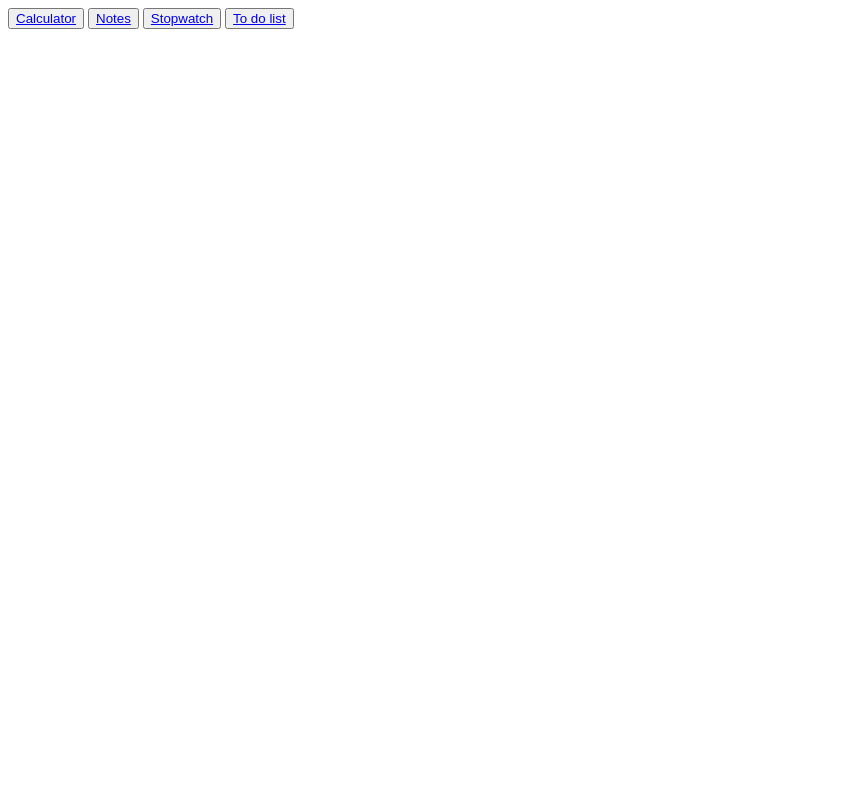
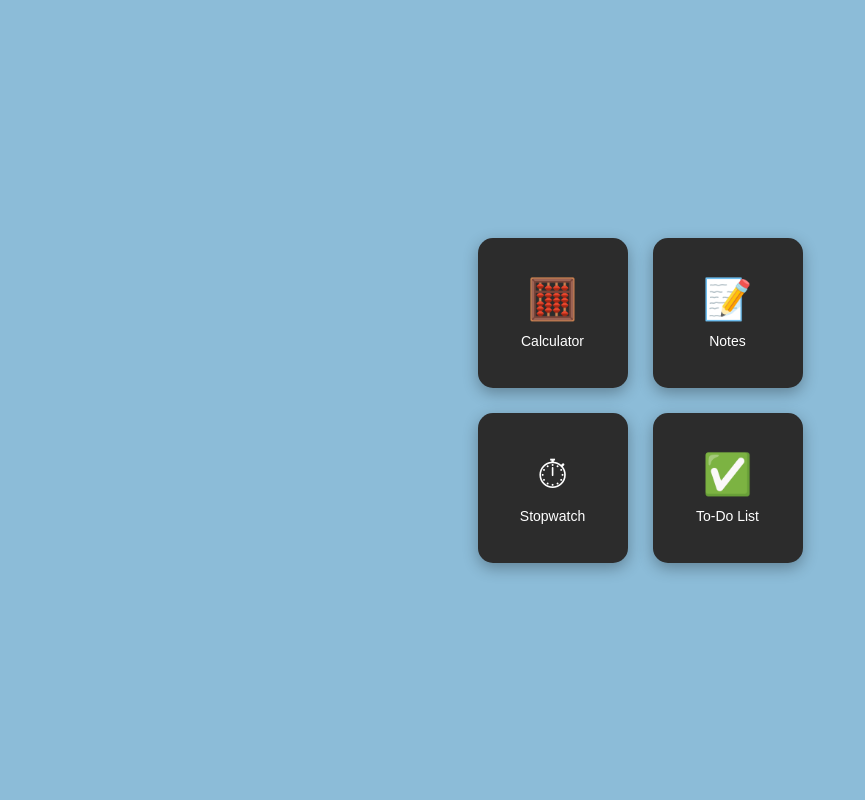
Before and after one commit to leja123/tools-app, a PHP site: page /main.php in a window 1280 px wide. Shown: the whole page, without its empty margins (0-865 px from the left). Run offline with PHP 8.4, Linux system fonts and the light colour scheme.

Commit message:
added css to main.php

```diff
--- a/main.php
+++ b/main.php
@@ -1,7 +1,99 @@
 <?php
 session_start();
 ?>
-<button><a href="calculator.php">Calculator</a></button>
-<button><a href="notes.php">Notes</a></button>
-<button><a href="stopwatch.php">Stopwatch</a></button>
-<button><a href="toDoList.php">To do list</a></button>
+
+<!DOCTYPE html>
+<html>
+<head>
+    <title>Tools</title>
+
+<style>
+body {
+    margin: 0;
+    font-family: Arial, sans-serif;
+    background: #8cbcd8;
+
+    display: flex;
+    justify-content: center;
+    align-items: center;
+    height: 100vh;
+}
+
+/* container grid */
+.menu {
+    display: grid;
+    grid-template-columns: repeat(2, 150px);
+    gap: 25px;
+}
+
+/* button cards */
+.menu a {
+    text-decoration: none;
+}
+
+.card {
+    width: 150px;
+    height: 150px;
+    background: #2c2c2c;
+    border-radius: 15px;
+
+    display: flex;
+    flex-direction: column;
+    justify-content: center;
+    align-items: center;
+
+    color: white;
+    font-size: 14px;
+
+    box-shadow: 0 5px 15px rgba(0,0,0,0.3);
+    transition: 0.2s;
+}
+
+.card:hover {
+    transform: scale(1.05);
+}
+
+/* icons */
+.icon {
+    font-size: 40px;
+    margin-bottom: 10px;
+}
+</style>
+
+</head>
+<body>
+
+<div class="menu">
+
+    <a href="calculator.php">
+        <div class="card">
+            <div class="icon">🧮</div>
+            Calculator
+        </div>
+    </a>
+
+    <a href="notes.php">
+        <div class="card">
+            <div class="icon">📝</div>
+            Notes
+        </div>
+    </a>
+
+    <a href="stopwatch.php">
+        <div class="card">
+            <div class="icon">⏱</div>
+            Stopwatch
+        </div>
+    </a>
+
+    <a href="toDoList.php">
+        <div class="card">
+            <div class="icon">✅</div>
+            To-Do List
+        </div>
+    </a>
+
+</div>
+
+</body>
+</html>
```
